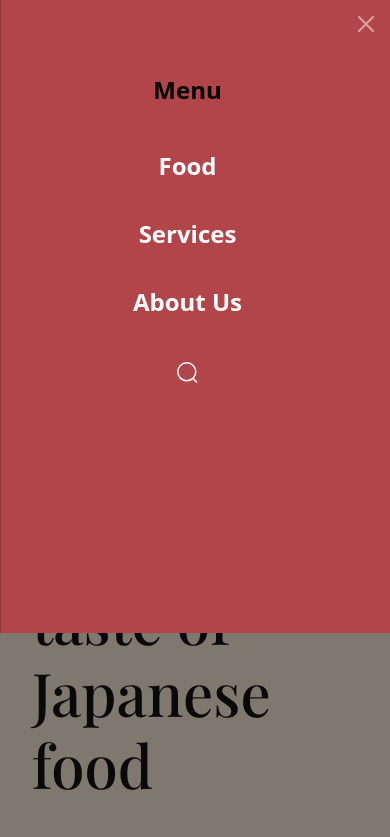
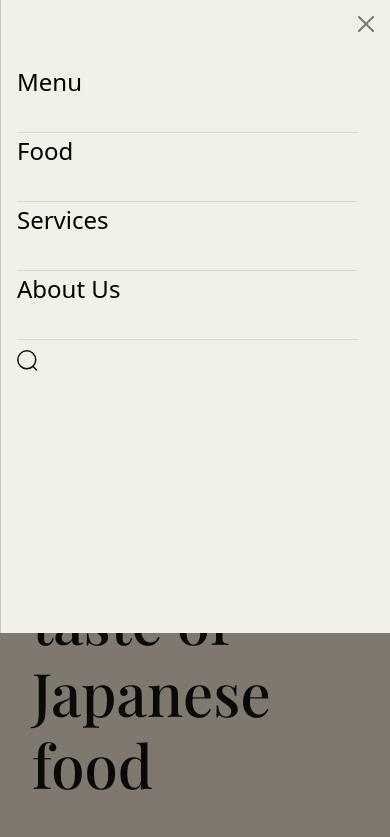
Before and after one commit to SamanthaNabila/Sushiman-Project-Using-HTML-and-CSS, a website built with Vite: page index.html in a window 390 px wide. Both pictures are taken after a click on the button 350 px from the left and 28 px from the top of the page. Shown: the top 837 px of the page. Built offline with nearby package versions, Linux system fonts and the light colour scheme.

Commit message:
update code

```diff
--- a/index.html
+++ b/index.html
@@ -46,26 +46,25 @@
                     data-bs-scroll="true"
                     data-bs-backdrop="true"
                     aria-controls="off-canvas-navbar">
-                    <span class="navbar-toggler-icon " style="filter:invert(100%) brightness(600%);" ></span>
+                    <span class="navbar-toggler-icon " ></span>
 
               </button>
               <div
-                 class="offcanvas offcanvas-end navbar-nav-scroll"
+                 class="offcanvas offcanvas-end navbar-nav-scroll w-100"
                  id="off-canvas-navbar">
                  <div class="offcanvas-header">
                   <button
                     type="button"
                     class="btn-close"
-                    style="filter:invert(100%) brightness(600%);"
                     data-bs-dismiss="offcanvas"
                     aria-label="close">
                   </button>
 
                  </div>
                  <div class="offcanvas-body">
-                  <ul class="navbar-nav justify-content-center flex-grow-1 pe-3">
+                  <ul class="navbar-nav justify-content-end flex-grow-1 pe-3">
                      <li>
-            <a href="#menu" class="nav-link active ">Menu</a>
+            <a href="#menu">Menu</a>
           </li>
           <li>
             <a href="#food">Food</a>
@@ -77,7 +76,7 @@
             <a href="#about-us">About Us</a>
           </li>
           <li>
-            <img src="assets/search.svg" style="filter:invert(100%) brightness(600%);"alt="search" />
+            <img src="assets/search.svg"  />
           </li>
                   </ul>
                  </div>
--- a/src/style.css
+++ b/src/style.css
@@ -107,6 +107,35 @@ a {
 
 /* START: about us media queries */
  @media screen and (max-width: 1024px) {
+  .header__nav {
+    background: var(--primary-color);
+    width: 100%;
+
+  }
+
+  .header__menu {
+    display: none;
+  }
+
+  .header__menu-mobile {
+    display: flex;
+
+  }
+  .offcanvas {
+    background: rgb(241, 241, 231);
+    width: 100%;
+  }
+  .offcanvas-body li {
+    font-size: 24px;
+    font-weight: 400;
+    padding-bottom: 2rem;
+    color:black;
+    border-bottom: 1px solid rgb(219, 216, 216);
+
+  }
+  li:last-child {
+    border-bottom: 0;
+  }
   .about-us {
     flex-direction: column;
   }
@@ -142,6 +171,34 @@ a {
 }
 
 @media screen and (max-width: 550px) {
+  .header__nav {
+    background: var(--primary-color);
+
+  }
+
+  .header__menu {
+    display: none;
+  }
+
+  .header__menu-mobile {
+    display: flex;
+
+  }
+  .offcanvas {
+    background: rgb(241, 241, 231);
+    width: 100%;
+  }
+  .offcanvas-body li {
+    font-size: 24px;
+    font-weight: 400;
+    padding-bottom: 2rem;
+    color:black;
+    border-bottom: 1px solid rgb(219, 216, 216);
+
+  }
+  li:last-child {
+    border-bottom: 0;
+  }
   .about-us__image-sushi2 img,
   .about-us__image-sushi3 img {
     width: 50%;
@@ -181,15 +238,18 @@ a {
 
   }
   .offcanvas {
-    background: var(--primary-color);
+    background: rgb(241, 241, 231);
   }
   .offcanvas-body li {
     font-size: 24px;
-    font-weight: 600;
+    font-weight: 400;
     padding-bottom: 2rem;
-    margin: 0 auto;
-    color: white;
+    color:black;
+    border-bottom: 1px solid rgb(219, 216, 216);
 
+  }
+  li:last-child {
+    border-bottom: 0;
   }
 
 }
```
